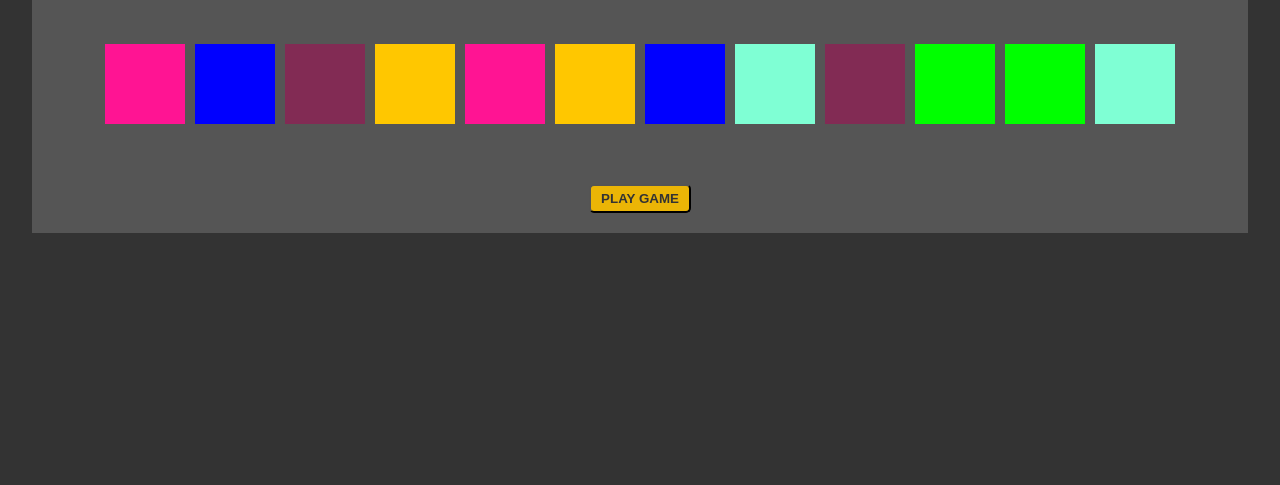
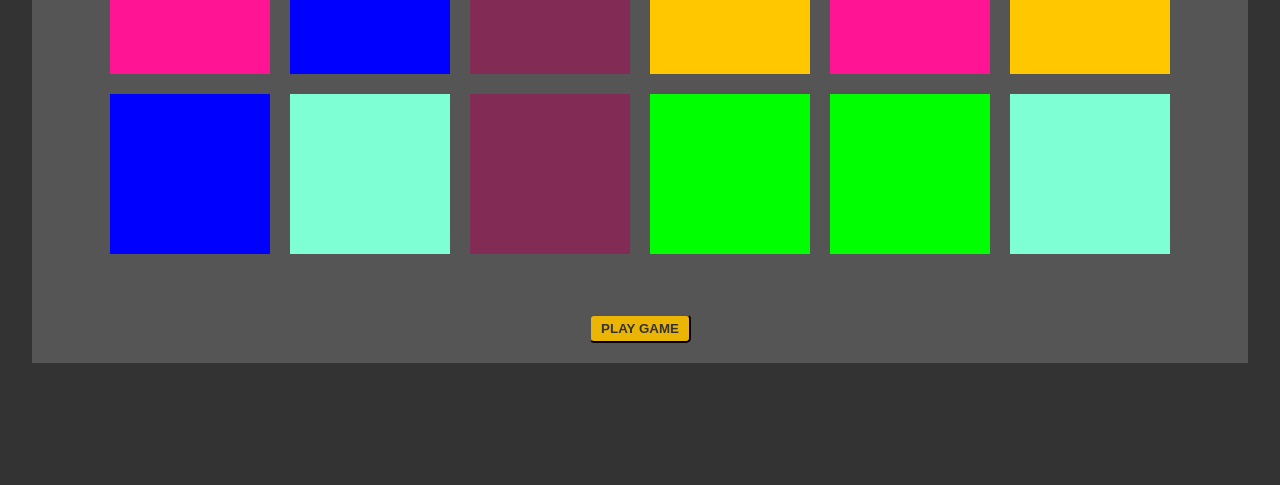
Before and after one commit to emilywade/colour-coder, a plain HTML site: page index.html in a window 1280 px wide. Shown: the part 315-800 px from the top of the page. Drawn offline with Linux system fonts and the light colour scheme.

Commit message:
adding media queries to improve formatting on larger screens

```diff
--- a/assets/css/style.css
+++ b/assets/css/style.css
@@ -61,3 +61,21 @@ body {
     align-items: center;
     color:#fff;
 }
+
+@media screen and (min-width: 768px) {
+    .card {
+        width: 140px;
+        height: 140px;
+    }
+
+    .game {
+        gap: 20px;
+    }
+}
+
+@media screen and (min-width: 1024px) {
+    .card {
+        width: 160px;
+        height: 160px;
+    }
+}
```
